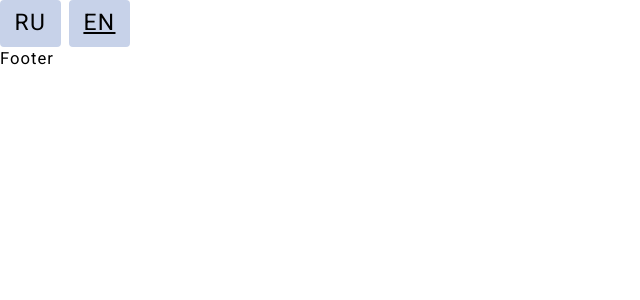
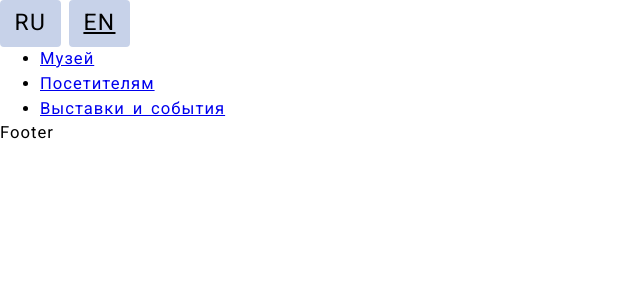
Before and after one commit to 404passionFruit/a11y-hometask, a Nuxt app: page / in a window 1280 px wide. Shown: the top 300 px of the page, without its empty margins (0-640 px from the left). Built offline with nearby package versions, Linux system fonts and the light colour scheme.

Commit message:
feat: adds basic navigation and announcement when route changes

```diff
--- a/components/Header.vue
+++ b/components/Header.vue
@@ -2,14 +2,17 @@
   <header>
     <SkipLink />
     <LangSwitch />
+    <MainNav />
   </header>
 </template>
 
 <script>
 import SkipLink from '@/components/Header/SkipLink'
 import LangSwitch from '@/components/Header/LangSwitch'
+import MainNav from '@/components/Header/MainNav'
+
 export default {
-  components: { SkipLink, LangSwitch },
+  components: { SkipLink, LangSwitch, MainNav },
 }
 </script>
 
--- /dev/null
+++ b/components/Header/MainNav.vue
@@ -0,0 +1,26 @@
+<template>
+  <nav class="nav">
+    <ul>
+      <li>
+        <nuxt-link :to="localePath('/museum')" v-text="$t('pages.museum.h1')" />
+      </li>
+      <li>
+        <nuxt-link
+          :to="localePath('/visitors')"
+          v-text="$t('pages.visitors.h1')"
+        />
+      </li>
+      <li>
+        <nuxt-link :to="localePath('/events')" v-text="$t('pages.events.h1')" />
+      </li>
+    </ul>
+  </nav>
+</template>
+
+<script>
+export default {}
+</script>
+
+<style lang="scss" scoped>
+//
+</style>
--- a/layouts/default.vue
+++ b/layouts/default.vue
@@ -40,12 +40,20 @@ export default {
         return
       }
 
+      if (from.name.split('__')[0] === to.name.split('__')[0]) {
+        this.message = this.$t('menu.announce.onLocaleChange')
+      } else {
+        // TODO: make this maintainable for nested routes
+        const title = this.$t(
+          `pages.${to.name.split('__')[0].replace('/', '')}.h1`
+        )
+        this.message = this.$t('menu.announce.onRouteChange', {
+          page: title,
+        })
+      }
+
       if (this.$refs.wrapper) {
         this.$refs.wrapper.focus()
-      }
-
-      if (from.name.split('__')[0] === to.name.split('__')[0]) {
-        this.message = this.$t('menu.locale.onChangeAnnounce')
       }
     },
   },
--- a/locales/en/en.js
+++ b/locales/en/en.js
@@ -9,7 +9,10 @@ export default {
         EN: 'English',
         RU: 'Russian',
       },
-      onChangeAnnounce: 'Language has been changed to English',
+    },
+    announce: {
+      onLocaleChange: 'Language has been changed to English',
+      onRouteChange: 'Navigated to {page} page',
     },
   },
   pages: {
--- a/locales/ru/ru.js
+++ b/locales/ru/ru.js
@@ -9,7 +9,10 @@ export default {
         EN: 'Английский',
         RU: 'Русский',
       },
-      onChangeAnnounce: 'Язык изменен на русский',
+    },
+    announce: {
+      onLocaleChange: 'Язык изменен на русский',
+      onRouteChange: 'Переход на страницу {page}',
     },
   },
   pages: {
```
